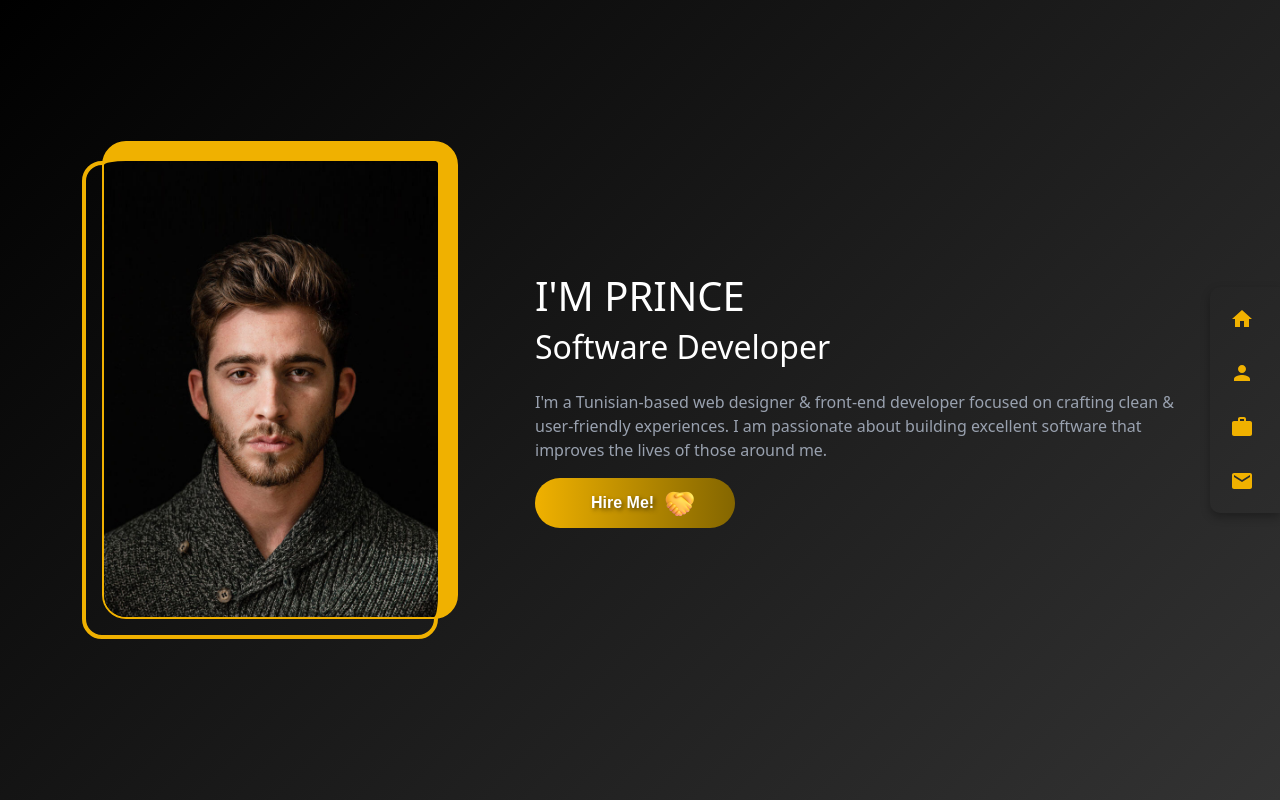
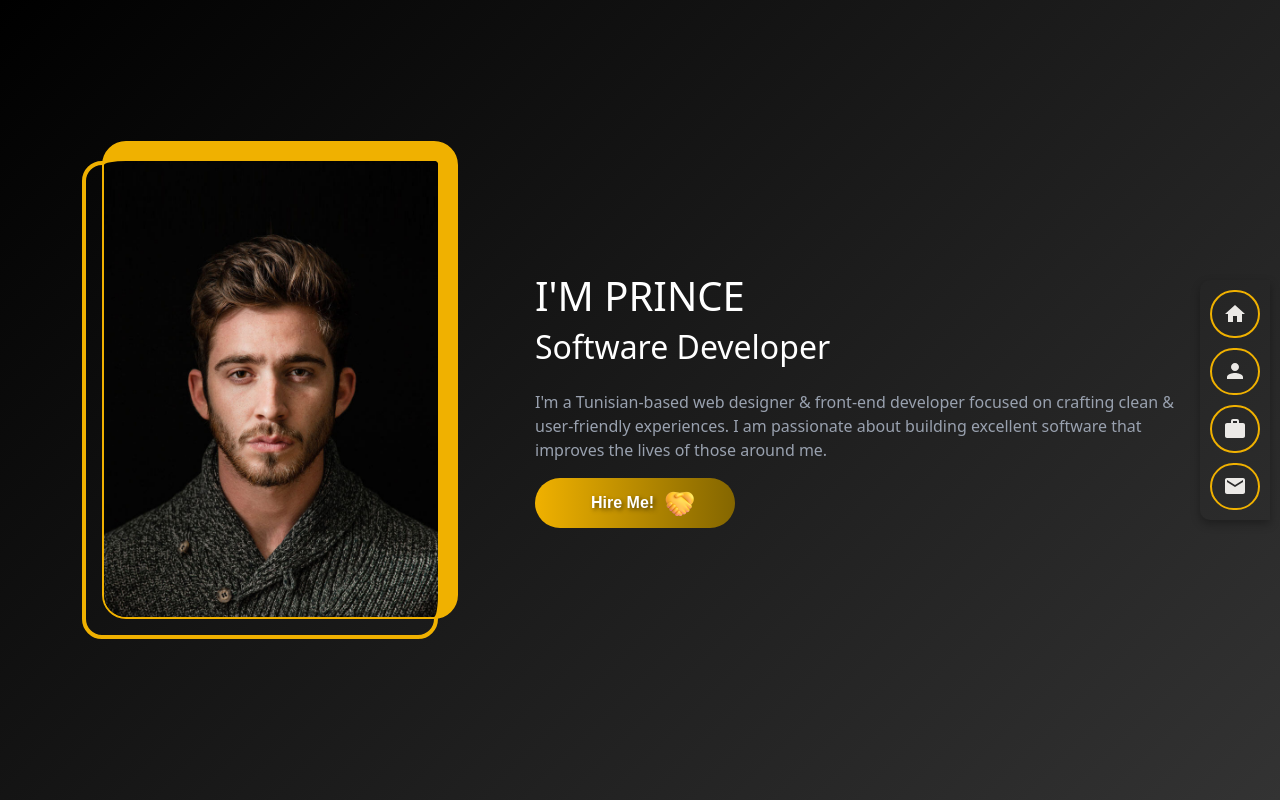
Before and after one commit to dev-princek/princedev, a Next.js app: page / in a window 1280 px wide. Built offline with nearby package versions, Linux system fonts and the light colour scheme.

Commit message:
update header

```diff
--- /dev/null
+++ b/public/assets/js/customScript.js
@@ -0,0 +1,31 @@
+window.addEventListener('load', function() {
+    function createMovingShape() {
+        const shapes = document.querySelectorAll(".moving-shape");
+        if(shapes.length >9) {
+            return;
+          }
+        var shape = document.createElement('div');
+        shape.classList.add('moving-shape');
+        var width = Math.floor(Math.random() * (300 - 50 + 1)) + 50;
+        shape.style.width = width + 'px';
+        var right = Math.floor(Math.random() * (window.innerWidth * 0.9 - (-50) + 1)) + (-50);
+        shape.style.right = right + 'px';
+        var duration = Math.floor(Math.random() * (8 - 2 + 1)) + 2;
+        shape.style.animationDuration = duration + 's';
+        var randomColor = 'rgb(' + Math.floor(Math.random() * 256) + ',' + Math.floor(Math.random() * 256) + ',' + Math.floor(Math.random() * 256) + ')';
+        shape.style.backgroundColor = randomColor;
+        document.body.appendChild(shape);
+        shape.addEventListener('animationend', function() {
+            let shapes = document.querySelectorAll(".moving-shape");
+            console.log(shapes.length);
+            shape.remove();
+            shapes = document.querySelectorAll(".moving-shape");
+            console.log(" -1 = " + shapes.length);
+        });
+    }
+
+    createMovingShape();
+    setInterval(createMovingShape, 4000);
+
+
+});
--- a/src/app/globals.css
+++ b/src/app/globals.css
@@ -10,15 +10,13 @@ html, body {
   /* background: black; */
   background: linear-gradient(135deg, #000000, #1a1a1a, #333333);
 
-  /* background-image: url('/images/background-img.jpg'); */
+  /* background-image: url('/images/background-gf.webp'); */
 
 }
 
-/* .container {
-  background-color: #111;
-  max-width:100%;
-  height:100%;
-} */
+
+
+
 
 ::-webkit-scrollbar {
   width: 8px; /* Adjust width as needed */
@@ -93,7 +91,7 @@ html, body {
 
 .icon {
   background-color: #333;
-  color: #ffbb00;
+  color: #f1f1f0;
   border-radius: 50%;
   width: 40px;
   height: 40px;
@@ -249,7 +247,7 @@ a {
 /* Header container */
 .header {
   position: fixed;
-  right: 0;
+  right: 10px;
   top: 50%;
   transform: translateY(-50%);
   /* background-color: #111; */
@@ -270,23 +268,28 @@ a {
 .menu-item {
   display: flex;
   align-items: center;
-  gap: 10px;
-  padding: 10px;
-  color: #f0b100;
+  gap: 20px;
+  padding: 0 0 0 11px;
+  color: #ebe9e6;
   border-radius: 5px;
-  transition: all 0.3s ease-in-out;
+  transition: all .3s ease-in-out;
   position: relative;
-  width: 50px; /* Default width */
+  width: 50px;
   overflow: hidden;
   white-space: nowrap;
+  font-size: 29px;
+  border: 2px solid #f0b100;
+  border-radius: 28px;
 }
 
 /* Hover effect: expand background & show text */
 .menu-item.active {
   background-color: #f0b100;
-  color: black;
-  border: 2px solid white;
-  width: 150px; /* Expand on hover */
+  color: #000;
+  border: 2px solid #fff;
+  font-size: 19px;
+  width: 131px;
+  padding: 4px 4px 5px 12px;
 }
 
 /* Default hidden text */
@@ -303,7 +306,7 @@ a {
 
 .menu-item.activeCurrent {
   color: #f39c12;
-  font-weight: bold;
+  /* font-weight: bold; */
 }
 
 .motion-div {
--- a/src/app/layout.tsx
+++ b/src/app/layout.tsx
@@ -2,6 +2,7 @@ import type { Metadata } from "next";
 import { Geist, Geist_Mono } from "next/font/google";
 import 'bootstrap/dist/css/bootstrap.min.css';
 import "./globals.css";
+// import "./customJs.js";
 import CustomJs from "../js/Custom"
 
 
@@ -29,9 +30,12 @@ export default function RootLayout({
     <html lang="en">
       <body
         className={`${geistSans.variable} ${geistMono.variable} antialiased`}
-      >
+         >
         {children}
         <CustomJs />
+        <script>
+
+        </script>
       </body>
     </html>
   );
--- a/src/js/Custom.js
+++ b/src/js/Custom.js
@@ -1,10 +1,12 @@
  "use client";
 import { useEffect } from 'react';
+import Script from 'next/script';
 const Custom = () => {
     useEffect(() => {
         const cursor = document.querySelector('.cursor');
         const cursorinner = document.querySelector('.cursor2');
         const links = document.querySelectorAll('a');
+
 
         document.addEventListener('mousemove', function (e) {
             const x = e.clientX;
@@ -46,12 +48,18 @@ const Custom = () => {
                 cursor.classList.remove('hover');
             });
         });
+
     }, []);
 
     return (
         <>
+        <Script
+                src="/assets/js/customScript.js"
+                strategy="afterInteractive" // Ensures the script runs after the page is fully loaded
+            />
             <div className="cursor"></div>
             <div className="cursor2"></div>
+
         </>
     );
 };
```
Also changed, not shown: public/images/background-gf.webp (added).
